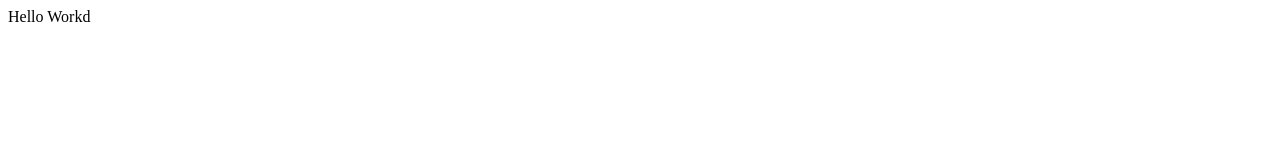
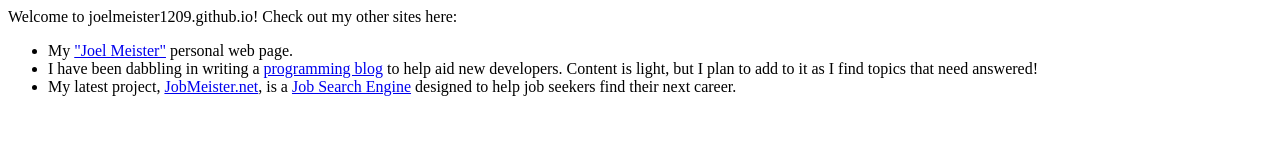
Before and after one commit to joelmeister/joelmeister1209.github.io, a plain HTML site: page index.html in a window 1280 px wide. Drawn offline with Linux system fonts and the light colour scheme.

Commit message:
Add links to my other pages

```diff
--- a/index.html
+++ b/index.html
@@ -1 +1,13 @@
-Hello Workd
+<html>
+    <head>
+    </head>
+    <body>
+        Welcome to joelmeister1209.github.io! Check out my other sites here:
+
+        <ul>
+            <li>My <a href="joelmeister.net">"Joel Meister"</a> personal web page.</li>
+            <li>I have been dabbling in writing a <a href="thejoelmeister.com">programming blog</a> to help aid new developers.  Content is light, but I plan to add to it as I find topics that need answered!</li>
+            <li>My latest project, <a href="jobmeister.net">JobMeister.net</a>, is a <a href="jobmeister.net/search">Job Search Engine</a> designed to help job seekers find their next career.</li>
+        </ul>
+    </body>
+</html>
```
